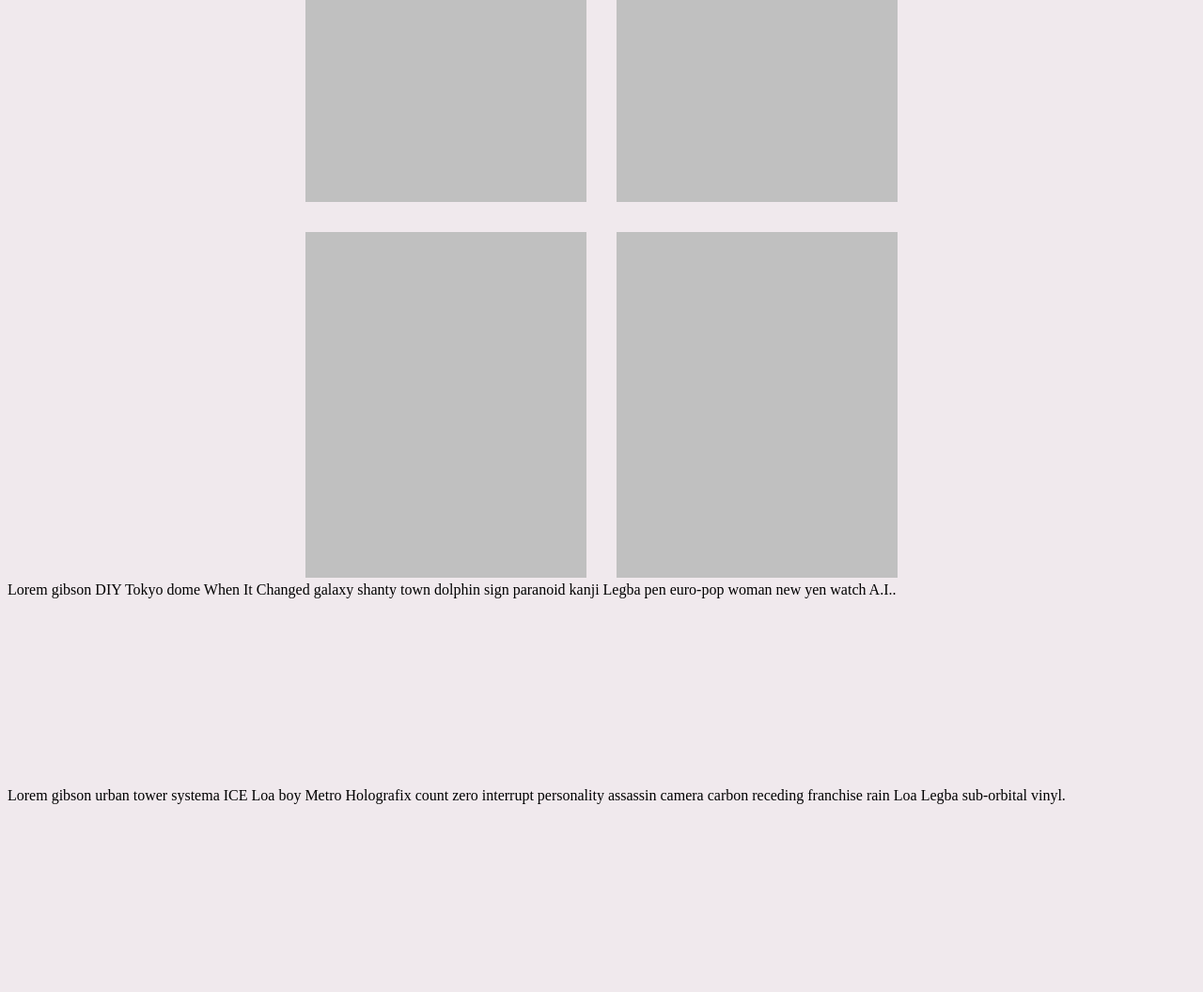
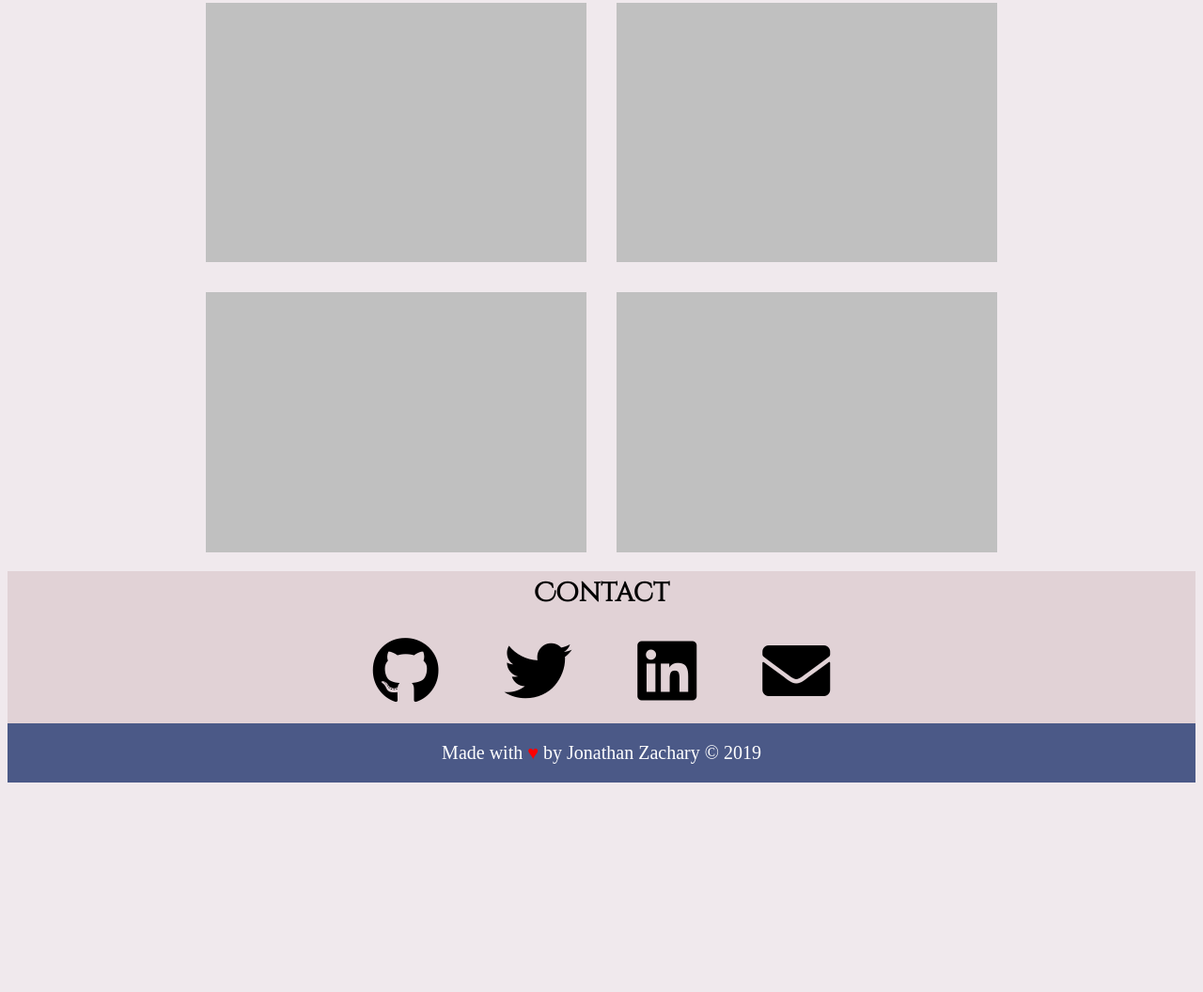
Before and after one commit to Jon-zachary/home, a website: page index.html in a window 1280 px wide. Shown: the part 906-1962 px from the top of the page at 94% size. After the commit the page ends 1747 px from the top, so only its background shows below. Drawn offline with Linux system fonts and the light colour scheme; a web font is replaced by a local one.

Commit message:
todo - add project panes

```diff
--- a/index.html
+++ b/index.html
@@ -6,6 +6,15 @@
     <meta http-equiv="X-UA-Compatible" content="ie=edge" />
     <script type="text/javascript" src="main.js" defer></script>
     <link rel="stylesheet" href="styles.css" />
+    <style>
+      @import url("https://fonts.googleapis.com/css?family=Archivo+Black|Cinzel|Cinzel+Decorative|Codystar|Crimson+Text|Domine|EB+Garamond|Hammersmith+One|Julius+Sans+One|Orienta|Ovo|Rokkitt|Stint+Ultra+Expanded|Work+Sans");
+    </style>
+    <link
+      rel="stylesheet"
+      href="https://use.fontawesome.com/releases/v5.6.3/css/all.css"
+      integrity="sha384-UHRtZLI+pbxtHCWp1t77Bi1L4ZtiqrqD80Kn4Z8NTSRyMA2Fd33n5dQ8lWUE00s/"
+      crossorigin="anonymous"
+    />
     <title>Jonathan Zachary</title>
   </head>
   <body>
@@ -36,23 +45,31 @@
     <img class="me" src="./assets/me2.jpeg" alt="picture of me" />
     <section class="projects">
       <h3 class="projects-title">My work</h3>
-      <div class="proj1">
-      </div>
-      <div class="proj2">
-      </div>
-      <div class="proj3">
-      </div>
-      <div class="proj4">
-      </div>
+      <div class="proj1"></div>
+      <div class="proj2"></div>
+      <div class="proj3"></div>
+      <div class="proj4"></div>
     </section>
     <section class="contact">
-      Lorem gibson DIY Tokyo dome When It Changed galaxy shanty town dolphin
-      sign paranoid kanji Legba pen euro-pop woman new yen watch A.I..
+      <h3>Contact</h3>
+      <a href="https://github.com/jon-zachary">
+        <i class="fab fa-github fa-3x"></i
+      ></a>
+      <a href="https://twitter.com/Jon__Zachary"
+        ><i class="fab fa-twitter fa-3x"></i
+      ></a>
+      <a href="https://www.linkedin.com/in/jon-zachary/"
+        ><i class="fab fa-linkedin fa-3x"></i
+      ></a>
+      <a href="mailto:jontzachary@gmail.com"
+        ><i class="fas fa-envelope fa-3x"></i
+      ></a>
     </section>
     <footer>
-      Lorem gibson urban tower systema ICE Loa boy Metro Holografix count zero
-      interrupt personality assassin camera carbon receding franchise rain Loa
-      Legba sub-orbital vinyl.
+      <p>
+        Made with <span class="heart">&hearts;</span> by Jonathan Zachary &copy;
+        2019
+      </p>
     </footer>
   </body>
 </html>
--- a/styles.css
+++ b/styles.css
@@ -1,9 +1,27 @@
+/*
+font-family: 'Work Sans', sans-serif;
+font-family: 'Cinzel', serif;
+font-family: 'Hammersmith One', sans-serif;
+font-family: 'Archivo Black', sans-serif;
+font-family: 'Julius Sans One', sans-serif;
+font-family: 'Orienta', sans-serif;
+font-family: 'Codystar', cursive;
+font-family: 'Stint Ultra Expanded', cursive;
+font-family: 'Crimson Text', serif;
+font-family: 'EB Garamond', serif;
+font-family: 'Domine', serif;
+font-family: 'Rokkitt', serif;
+font-family: 'Ovo', serif;
+font-family: 'Cinzel Decorative', cursive;
+*/
+
+
 body {
   background-color: #d2bcca52;
   display: grid;
-  grid-gap: 0.3vw;
-  grid-template-columns: 1fr 1fr 1fr 1fr;
-  grid-template-rows: 1fr 2fr 4fr 1fr 1fr;
+  /* grid-gap: 0.3vw; */
+  grid-template-columns: 1fr 1fr 3fr 1fr;
+  grid-template-rows: 1fr 2fr 4fr .5fr .25fr;
   grid-template-areas: "header header header header"
                        "bio bio bio me"
                        ". projects projects ."
@@ -18,14 +36,17 @@ header {
   color: white;
   font-size: 2rem;
   text-transform: uppercase;
+  font-family: 'Hammersmith One', sans-serif;
 }
 
 .bio {
   grid-area: bio;
   font-size: 1.25rem;
   margin: auto;
+  margin-left: 10px;
   padding: 1.5rem;
   background-color: #E1D2D6;
+  font-family: 'Ovo', serif;
 }
 
 .me {
@@ -33,21 +54,29 @@ header {
   margin:auto;
   background-color: #874B59
 }
+img {
+  height: 283px;
+  margin-right: 10px;
+}
 
 .projects {
   grid-area: projects;
   display: grid;
   grid-gap: 2.5vw;
   grid-template-columns: 1fr 1fr ;
-  grid-template-rows: .1fr 1fr 1fr;
-  grid-template-areas: "title title"
-                        "project1 project2"
-                        "project3  project4"
+  grid-template-rows: .75fr 1fr 1fr;
+  grid-template-areas: "title title";
+  margin-bottom: 20px;
 }
 
 .projects-title {
   grid-area:title;
   text-align: center;
+  line-height: 10rem;
+  font-family: 'Cinzel Decorative', cursive;
+  background-color: #4B5987;
+  font-size: 2rem;
+  color: white;
 }
 
 section.projects div {
@@ -56,8 +85,31 @@ section.projects div {
 
 .contact {
   grid-area: contact;
+  text-align: center;
+  font-size: 1.5rem;
+  font-family: 'Cinzel Decorative', cursive;
+  padding-bottom: 20px;
+  background-color: #E1D2D6;
 }
 
+.contact h3 {
+  margin-top: 5px;
+}
+.fab, .fas {
+  margin: auto 2rem;
+}
 footer {
   grid-area: footer;
+  font-family: 'Ovo', serif;
+  font-size: 1.25rem;
+  background-color: #4B5987;
+  color: white;
+  text-align: center;
 }
+a {
+   color: inherit;
+ }
+
+.heart {
+  color:red;
+}
```
